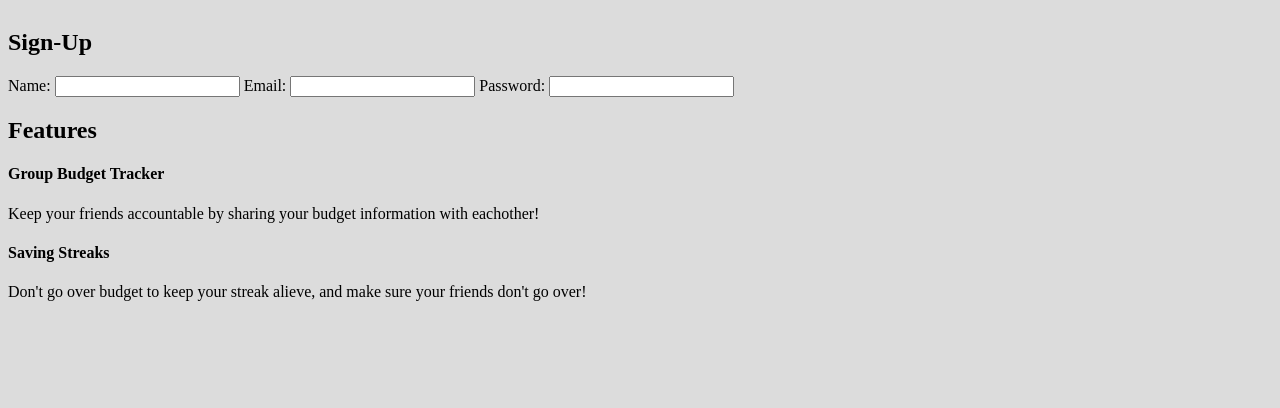
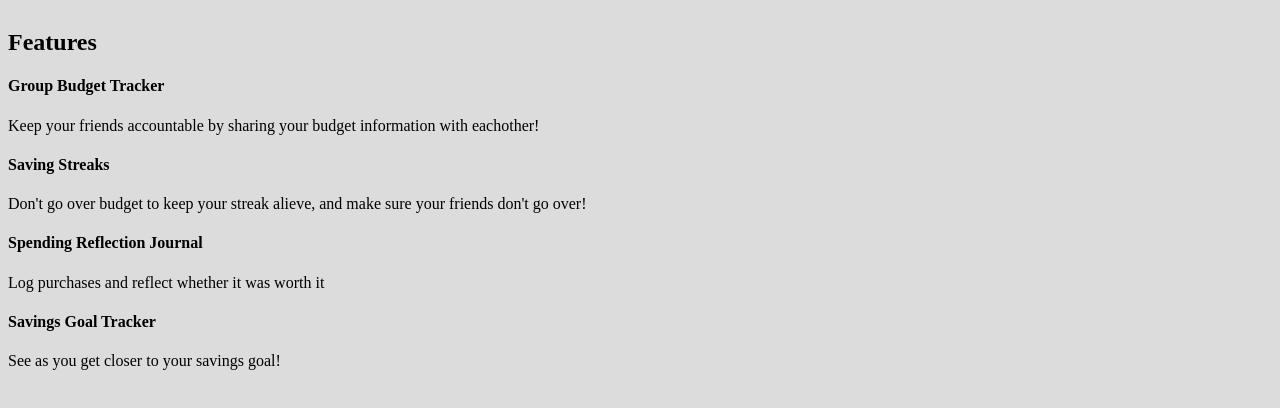
Before and after one commit to stephmuna/GoalDigger, a plain HTML site: page frontend/index.html in a window 1280 px wide. Shown: the part 158-566 px from the top of the page. Drawn offline with Linux system fonts and the light colour scheme.

Commit message:
frontends stuff

```diff
--- a/frontend/index.html
+++ b/frontend/index.html
@@ -14,34 +14,11 @@
         <ul>
         <li><a href = #home>Home</a></li>
         <li><a href="#features">About</a></li>
-        <li><a href="#signup">Sign-Up</a></li>
+        <li><a href="signup.html">Sign-Up</a></li>
         </ul>
     </div>
 
     <h1>GoalDigger</h1>
-
-
-    <section id "signup">
-        <h2>Sign-Up</h2>
-        <form-id = "signup">
-
-            <label for = "name">
-                Name:
-            </label>
-            <input type = "text" id = "name">
-
-            <label for = "email">
-                Email:
-            </label>
-            <input type = "text" id = "email">
-
-            <label for = "password">
-                Password:
-            </label>
-            <input type = "text" id = "password">
-
-        </form-id>
-    </section-id>
 
 
     <section id = "features">
@@ -50,8 +27,11 @@
         <p>Keep your friends accountable by sharing your budget information with eachother!</p>
         <h4>Saving Streaks</h4>
         <p>Don't go over budget to keep your streak alieve, and make sure your friends don't go over!</p>
+        <h4>Spending Reflection Journal</h4>
+        <p>Log purchases and reflect whether it was worth it</p>
+        <h4>Savings Goal Tracker</h4>
+        <p>See as you get closer to your savings goal!</p>
     </section-id>
-
 
 
 
--- a/frontend/styles.css
+++ b/frontend/styles.css
@@ -1,9 +1,9 @@
 html{
     background-color: gainsboro;
 }
-body{
+/*body{
 
-}
+}*/
 
 h1{
     margin-top: 100px;
@@ -13,8 +13,8 @@ h1{
 
 }
 
-input{
-    text-align: center;
+#name, #email, #password{
+    align-items: center;
 }
 
 .navbar ul {
```
Also changed, not shown: frontend/signup.html (added, +41 -0 lines).
